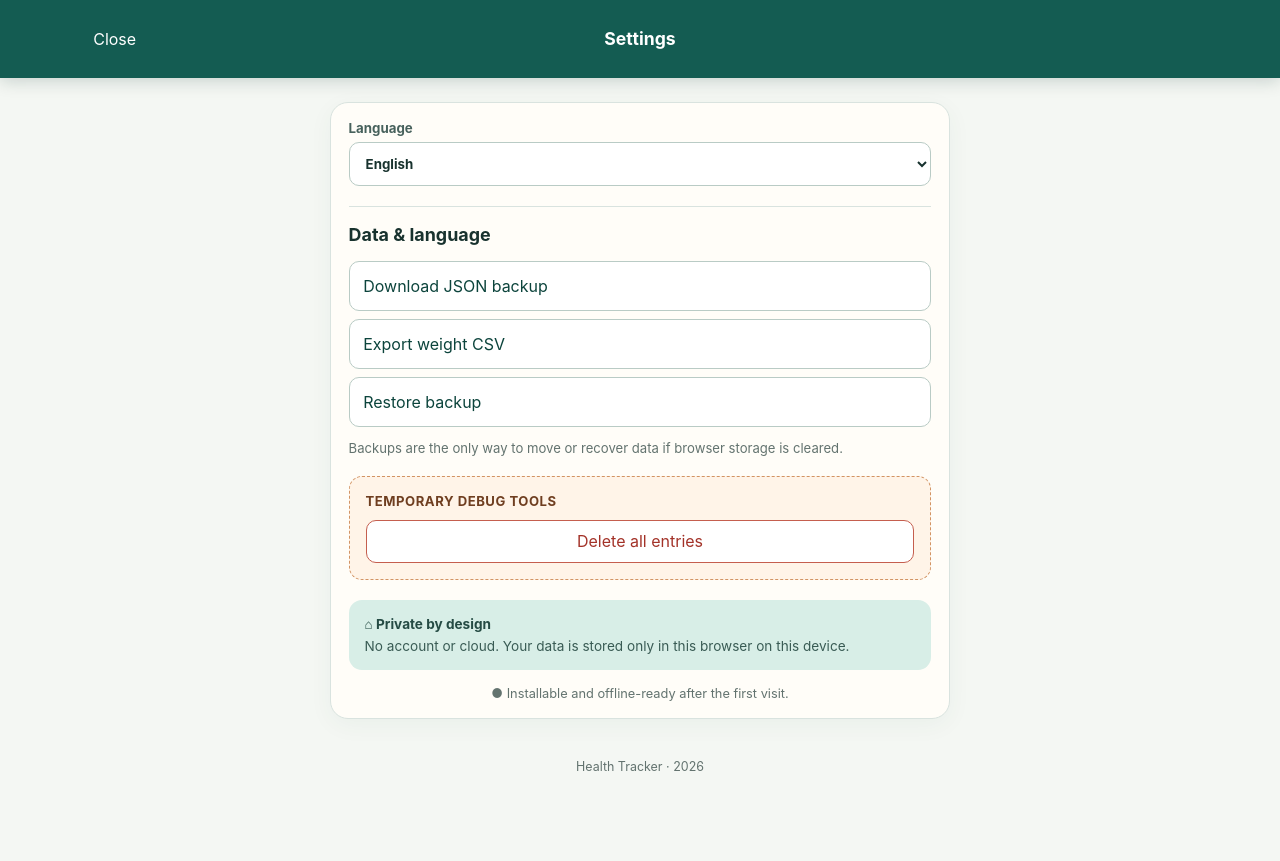
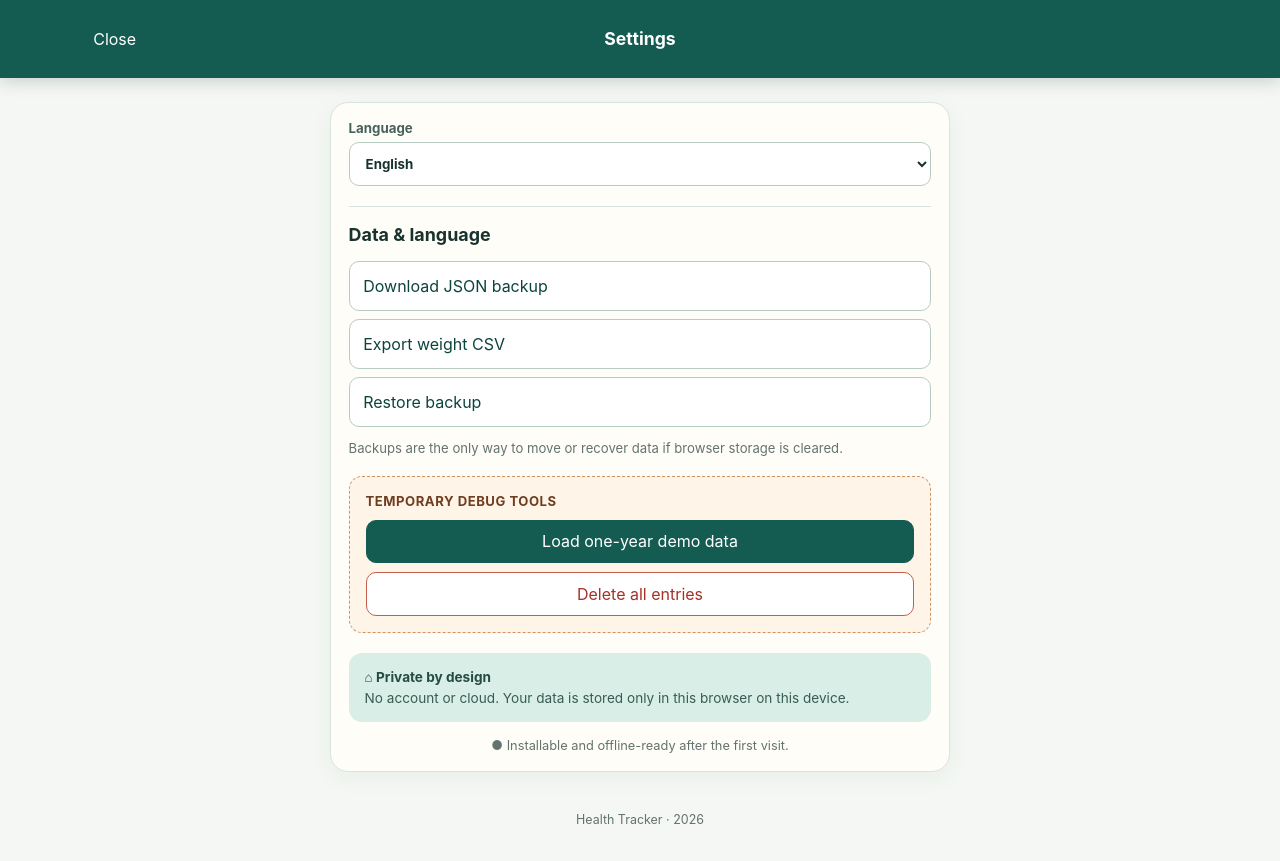
Before and after one commit to Scheronimus/HealthTracker, a React (Vite) app: page / in a window 1280 px wide. Both pictures are taken after a click on the button "Settings". Before the commit the page ends 800 px from the top, so only its background shows below. Built offline with nearby package versions, Linux system fonts and the light colour scheme.

Commit message:
Add development demo-data loader

```diff
--- a/src/App.css
+++ b/src/App.css
@@ -107,6 +107,8 @@ footer { padding-bottom: max(1rem, env(safe-area-inset-bottom)); }
 /* Development-only reset tool */
 .debug-section { margin-top: 1.25rem; padding: 1rem; border: 1px dashed #d29363; border-radius: 13px; background: #fff4e8; color: #6f3e20; }
 .debug-section strong { display: block; margin-bottom: .65rem; font-size: .82rem; text-transform: uppercase; letter-spacing: .04em; }
+.debug-actions { display: grid; gap: .55rem; }
+.debug-load-button { width: 100%; border-color: var(--green); background: var(--green); color: white; }
 .debug-delete-button { width: 100%; border-color: #c55e4e; background: #fff; color: #a33228; }
 @media (prefers-color-scheme: dark) { .debug-section { background: #3a281f; color: #ffd5b8; } .debug-delete-button { background: #2a1c17; color: #ffb4a8; } }
 
--- a/src/App.jsx
+++ b/src/App.jsx
@@ -28,7 +28,14 @@ export default function App() {
     if (!confirm(t('clearAllConfirm'))) return ''
     setStore((current) => ({ ...current, measurements: [] }))
     return t('clearAllDone')
-  }  function restore(text) {
+  }
+  async function loadDemo() {
+    const { createIrregularDemoStore } = await import('./data/demo.js')
+    const result = mergeRestore(store, createIrregularDemoStore())
+    setStore(result.data)
+    return t('demoLoaded', result)
+  }
+  function restore(text) {
     const imported = parseBackup(text)
     if (!confirm(t('restoreConfirm'))) return ''
     const result = mergeRestore(store, imported)
@@ -67,7 +74,7 @@ export default function App() {
       <p className="entry-privacy">{t('privacyBody')}</p>
     </main>}
     {screen === 'settings' && <main className="settings-screen">
-      <Settings language={language} onLanguage={changeLanguage} onBackup={() => downloadText(filename('json'), JSON.stringify(createBackup(store), null, 2), 'application/json')} onCsv={() => downloadText(filename('csv'), weightCsv(measurements), 'text/csv;charset=utf-8')} onRestore={restore} onClearAll={clearAll} t={t} />
+      <Settings language={language} onLanguage={changeLanguage} onBackup={() => downloadText(filename('json'), JSON.stringify(createBackup(store), null, 2), 'application/json')} onCsv={() => downloadText(filename('csv'), weightCsv(measurements), 'text/csv;charset=utf-8')} onRestore={restore} onLoadDemo={import.meta.env.DEV ? loadDemo : undefined} onClearAll={clearAll} t={t} />
     </main>}
     <footer>Health Tracker · {new Date().getFullYear()}</footer>
   </>
--- a/src/components/Settings.jsx
+++ b/src/components/Settings.jsx
@@ -1,7 +1,7 @@
 import { useRef, useState } from 'react'
 import { languageNames } from '../i18n.js'
 
-export function Settings({ language, onLanguage, onBackup, onCsv, onRestore, onClearAll, t }) {
+export function Settings({ language, onLanguage, onBackup, onCsv, onRestore, onLoadDemo, onClearAll, t }) {
   const input = useRef(null)
   const [message, setMessage] = useState('')
 
@@ -10,6 +10,11 @@ export function Settings({ language, onLanguage, onBackup, onCsv, onRestore, onC
     if (!file) return
     try { setMessage(await onRestore(await file.text())) } catch { setMessage(t('invalidBackup')) }
     event.target.value = ''
+  }
+
+  async function loadDemo() {
+    setMessage(t('demoLoading'))
+    setMessage(await onLoadDemo())
   }
 
   function clearAll() {
@@ -32,7 +37,10 @@ export function Settings({ language, onLanguage, onBackup, onCsv, onRestore, onC
     </div>
     {import.meta.env.DEV && <div className="debug-section">
       <strong>{t('debugTools')}</strong>
-      <button className="debug-delete-button" type="button" onClick={clearAll}>{t('clearAll')}</button>
+      <div className="debug-actions">
+        <button className="debug-load-button" type="button" onClick={loadDemo}>{t('loadDemo')}</button>
+        <button className="debug-delete-button" type="button" onClick={clearAll}>{t('clearAll')}</button>
+      </div>
     </div>}
     <aside className="settings-privacy"><strong>⌂ {t('privacyTitle')}</strong><p>{t('privacyBody')}</p></aside>
     <p className="settings-offline">● {t('install')}</p>
--- /dev/null
+++ b/src/data/demo.js
@@ -0,0 +1,42 @@
+const START = new Date('2025-08-23T07:15:00.000Z')
+const IRREGULAR_INTERVALS = [3, 5, 7, 4, 6, 3, 7, 5, 4, 6]
+
+export function createIrregularDemoStore() {
+  const trackedDays = []
+  for (let day = 0; day < 90; day += 1) trackedDays.push(day)
+
+  let irregularDay = 120
+  let intervalIndex = 0
+  while (irregularDay < 240) {
+    trackedDays.push(irregularDay)
+    irregularDay += IRREGULAR_INTERVALS[intervalIndex % IRREGULAR_INTERVALS.length]
+    intervalIndex += 1
+  }
+
+  for (let day = 240; day <= 364; day += 1) trackedDays.push(day)
+
+  const notes = new Map([
+    [0, 'Demo: daily tracking begins'],
+    [89, 'Last daily entry before a break'],
+    [120, 'Tracking resumed irregularly'],
+    [240, 'Daily tracking restarted'],
+    [364, 'One-year check-in'],
+  ])
+
+  const measurements = trackedDays.map((day, index) => {
+    const timestamp = new Date(START)
+    timestamp.setUTCDate(timestamp.getUTCDate() + day)
+    const trend = 92 - day * 0.025
+    const variation = Math.sin(day * 0.31) * 0.75 + Math.cos(day * 0.09) * 0.3
+    return {
+      id: `demo-irregular-weight-${String(index + 1).padStart(3, '0')}`,
+      type: 'weight',
+      value: Number((trend + variation).toFixed(1)),
+      unit: 'kg',
+      timestamp: timestamp.toISOString(),
+      note: notes.get(day) ?? '',
+    }
+  })
+
+  return { schemaVersion: 1, measurements }
+}
```
Also changed, not shown: scripts/generate-irregular-demo-backup.mjs (+4 -41 lines), src/i18n.js, 3 other files (tests, documents, lock files or other folders).
